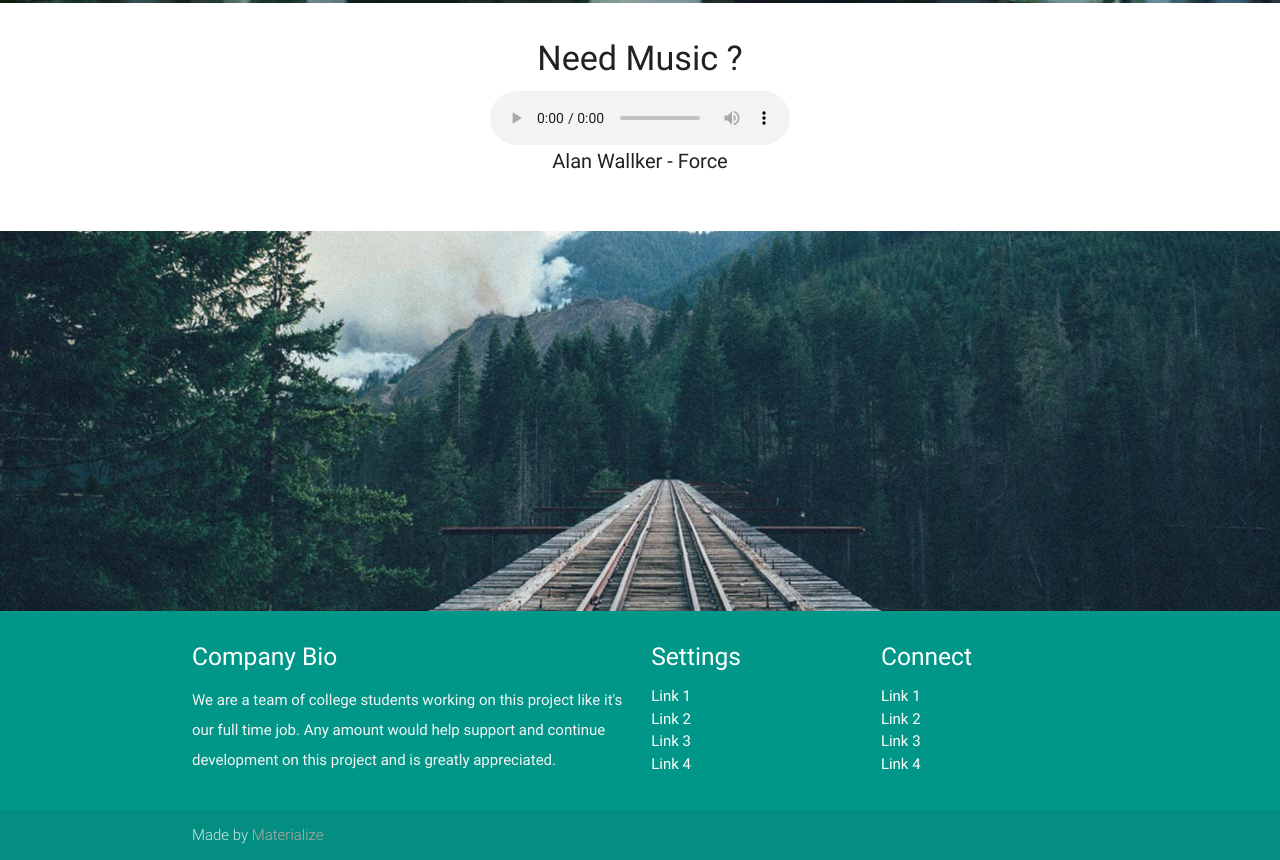
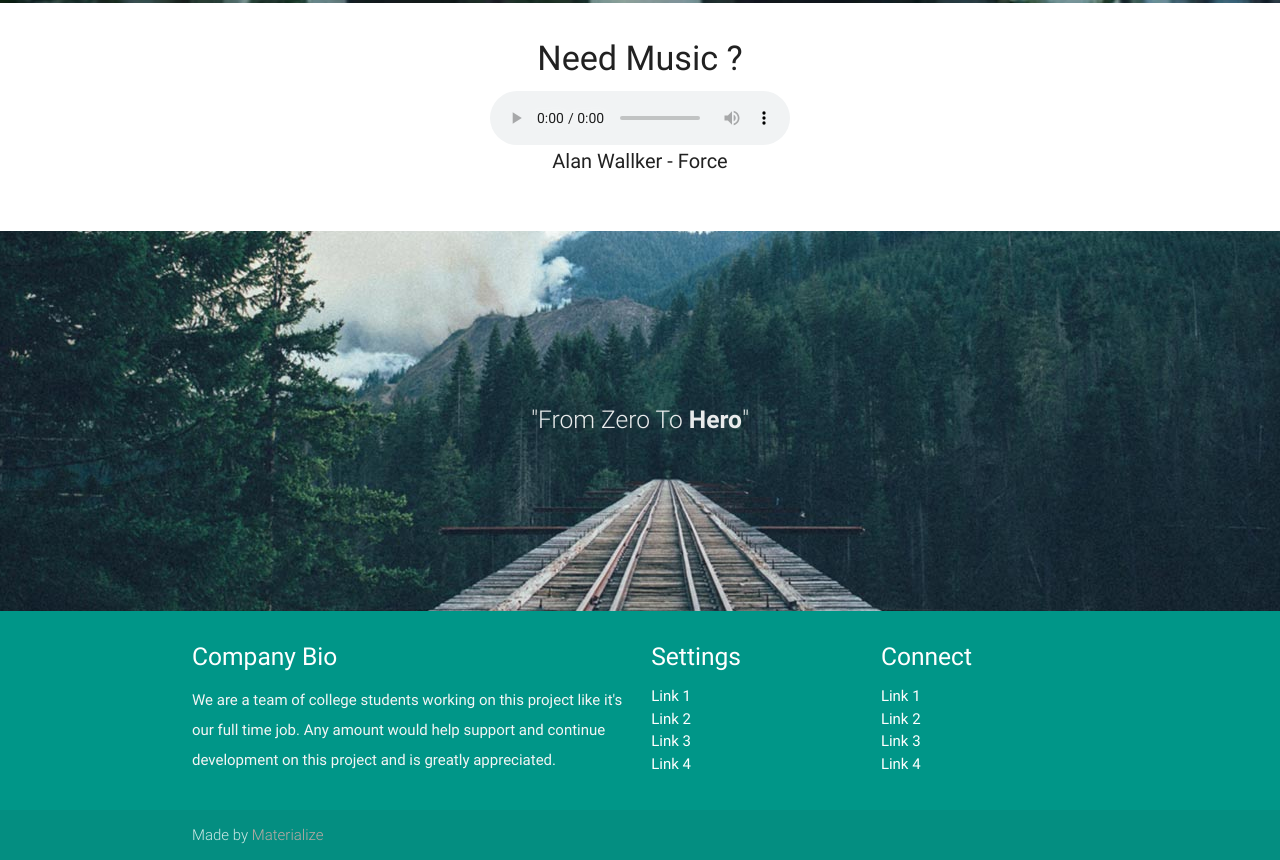
Before and after one commit to FarizBlogger/Project, a plain HTML site: page index.html in a window 1280 px wide. Shown: the part 987-1847 px from the top of the page. Drawn offline with nearby package versions, Linux system fonts and the light colour scheme; some icons are missing.

Commit message:
Update index.html

```diff
--- a/index.html
+++ b/index.html
@@ -94,7 +94,6 @@ transform-origin :100% 100%;
 }
 .white {background-color: #26a69a !important;}
 nav ul a, nav .brand-logo {color: #fff;}
-h5.header {display:none;}
 .teal.lighten-1 {display: none;}
 .kontenx {
     font-size: 23px;
@@ -185,7 +184,7 @@ p.deskripsimusik {font-size: 20px;margin-top: -6px;}
     <div class="section no-pad-bot">
       <div class="container">
         <div class="row center">
-          <h5 class="header col s12 light">A modern responsive front-end framework based on Material Design</h5>
+          <h5 class="header col s12 light">"From Zero To <b>Hero</b>"</h5>
         </div>
       </div>
     </div>
```
